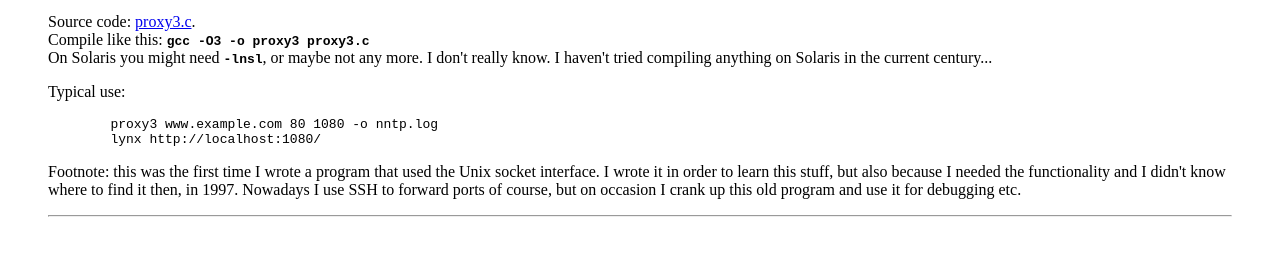
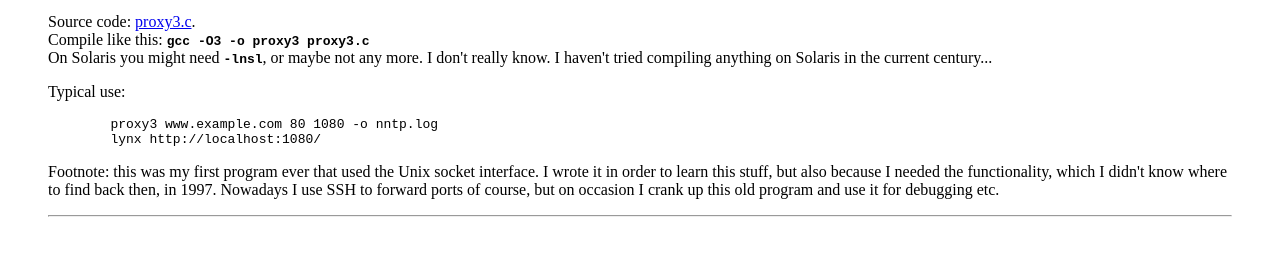
Before and after one commit to cuspycode/kludges, a plain HTML site: page proxy3/index.html in a window 1280 px wide. Shown: the part 145-400 px from the top of the page. Drawn offline with Linux system fonts and the light colour scheme.

Commit message:
update
git-svn-id: svn+ssh://svn.dax.nu/var/subversion/bd/trunk/fulhack@33 8a40eba8-0bc5-11dd-aa9b-fd72f302da6d

```diff
--- a/proxy3/index.html
+++ b/proxy3/index.html
@@ -28,9 +28,9 @@ Typical use:
 </PRE>
 
 <P>
-Footnote: this was the first time I wrote a program that used the Unix
-socket interface. I wrote it in order to learn this stuff, but also
-because I needed the functionality and I didn't know where to find it
+Footnote: this was my first program ever that used the Unix socket
+interface. I wrote it in order to learn this stuff, but also because
+I needed the functionality, which I didn't know where to find back
 then, in 1997. Nowadays I use SSH to forward ports of course, but on
 occasion I crank up this old program and use it for debugging etc.
 
```
